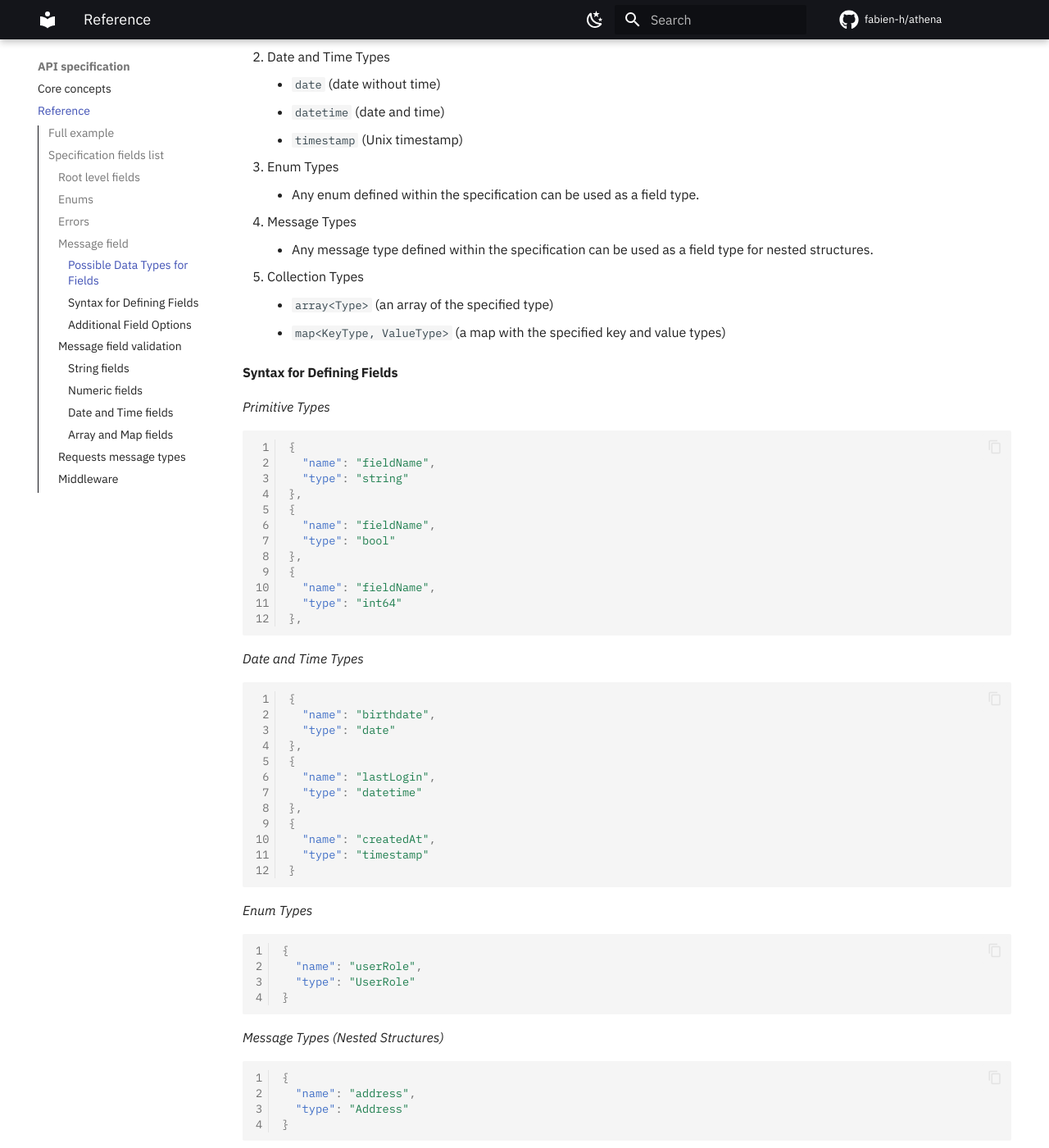
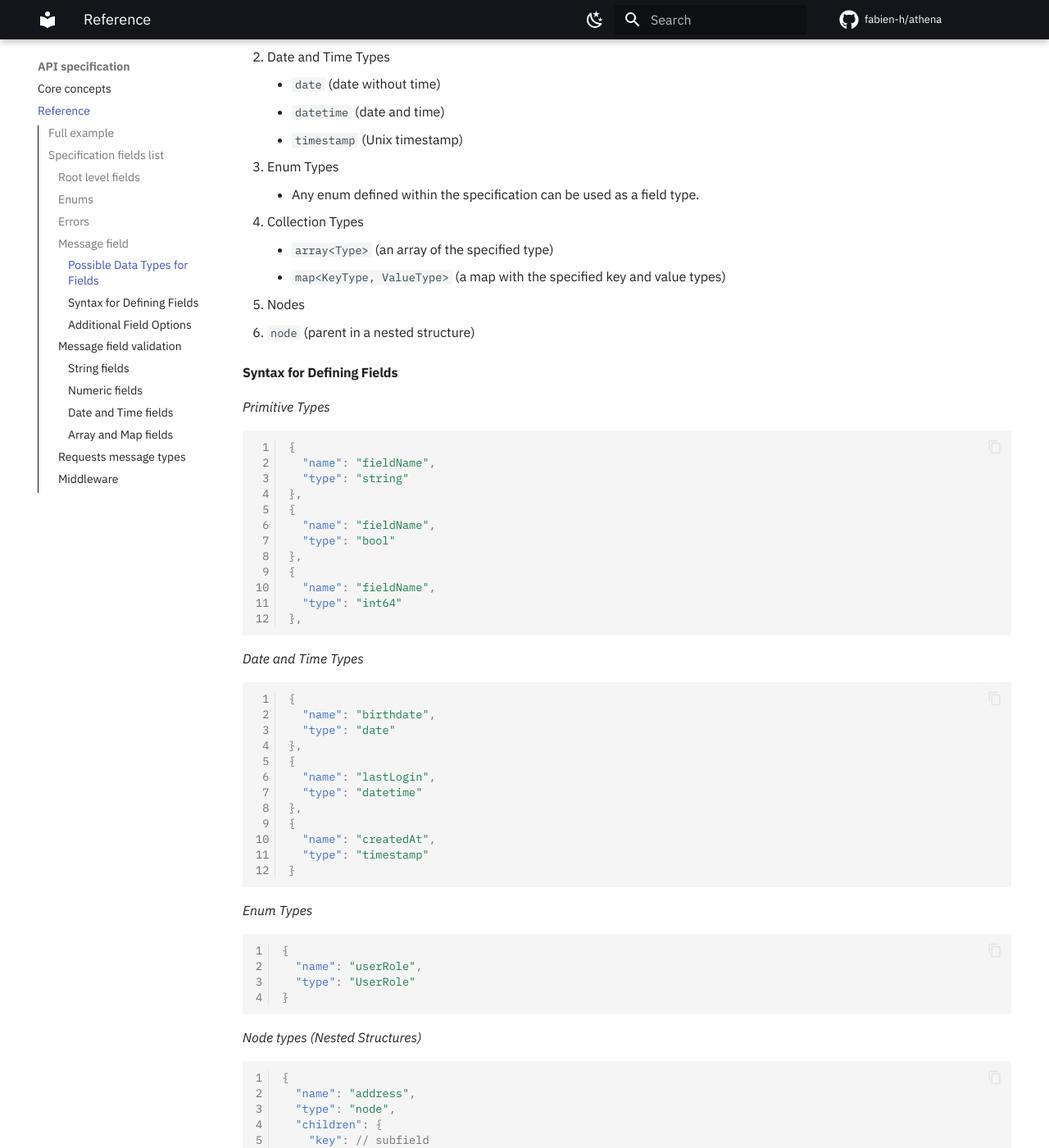
Before and after one commit to fabien-h/athena, an MkDocs documentation site: the page built from docs/API-specification/Reference.md, in a window 1280 px wide and 1400 px high, scrolled down 5498 px. Shown: the whole window at 82% size. Built offline with MkDocs 1.6.1 and Material for MkDocs 9.7.7, drawn with Linux system fonts in a browser that asks for light colours; comment, search, counter and statistics services are not loaded.

````diff
--- a/docs/API-specification/Reference.md
+++ b/docs/API-specification/Reference.md
@@ -258,14 +258,14 @@
 
     - Any enum defined within the specification can be used as a field type.
 
-4. Message Types
-
-    - Any message type defined within the specification can be used as a field type for nested structures.
-
-5. Collection Types
+4. Collection Types
 
     - `array<Type>` (an array of the specified type)
     - `map<KeyType, ValueType>` (a map with the specified key and value types)
+
+5. Nodes
+
+  - `node` (parent in a nested structure)
 
 #### Syntax for Defining Fields
 
@@ -312,12 +312,15 @@
 }
 ```
 
-*Message Types (Nested Structures)*
+*Node types (Nested Structures)*
 
 ```json title=""
 {
   "name": "address",
-  "type": "Address"
+  "type": "node",
+  "children": {
+    "key": // subfield
+  }
 }
 ```
 
````
Also changed, not shown: 5 other files.
